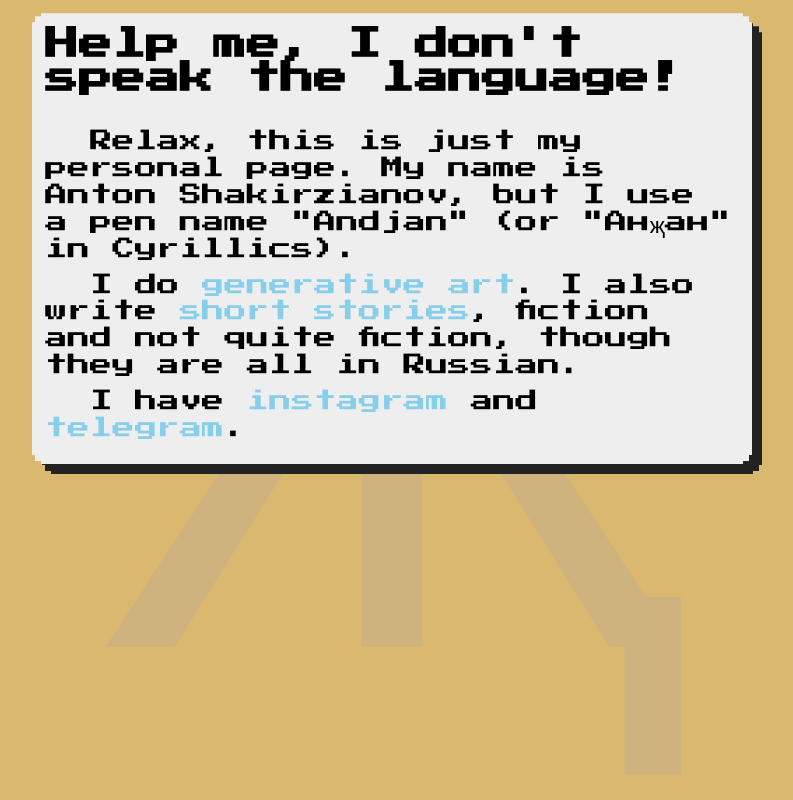
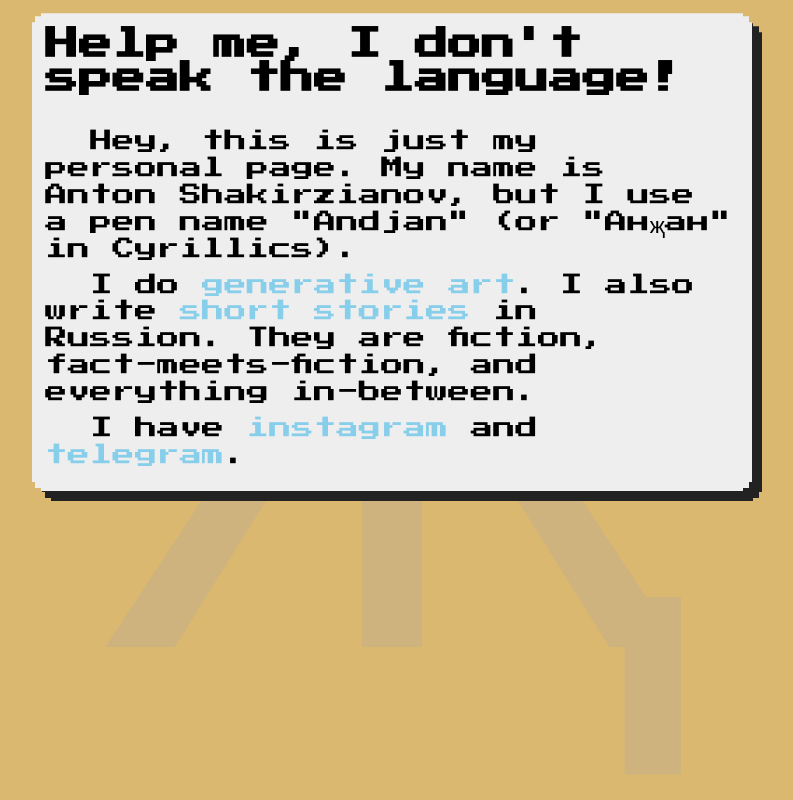
Before and after one commit to ashakirzianov/ashakirzianov-com, a Next.js app: page /about-en in a window 1280 px wide. Shown: the whole page, without its empty margins (248-1041 px from the left). Built offline with nearby package versions, Linux system fonts and the light colour scheme.

Commit message:
Adjuste texts a bit

```diff
--- a/components/Cards.tsx
+++ b/components/Cards.tsx
@@ -70,7 +70,7 @@ export function AboutCard({ hue, onHover }: {
 }) {
     return <Card>
         <div className="content noselect" unselectable="on">
-            —Привет! Меня зовут <span>Анҗан</span>. Я пишу <AboutLink href={href('text', { hue })} highlight="stories" onHover={onHover}>рассказы</AboutLink> и генерирую <AboutLink href={href('sketch', { hue })} highlight="posters" onHover={onHover}>плакаты и формы</AboutLink>.
+            —Привет! Меня зовут <span>Анҗан</span>. Я пишу <AboutLink href={href('text', { hue })} highlight="stories" onHover={onHover}>рассказы</AboutLink> и <AboutLink href={href('sketch', { hue })} highlight="posters" onHover={onHover}>генерирую формы</AboutLink>.
             <p>&nbsp;</p>
             — Что? Кто ты такой и <AboutLink href={href('about', { hue })}>что это за буква җ?</AboutLink>
 
--- a/pages/about-en.tsx
+++ b/pages/about-en.tsx
@@ -16,8 +16,8 @@ export default function AboutPage() {
         </Head>
         <AboutCard>
             <h1>{`Help me, I don't speak the language!`}</h1>
-            <p>{`Relax, this is just my personal page. My name is Anton Shakirzianov, but I use a pen name "Andjan" (or "Анҗан" in Cyrillics).`}</p>
-            <p>I do <AboutLink href={href('sketch', { hue })}>generative art</AboutLink>. I also write <AboutLink href={href('text', { hue })}>short stories</AboutLink>, fiction and not quite fiction, though they are all in Russian.</p>
+            <p>{`Hey, this is just my personal page. My name is Anton Shakirzianov, but I use a pen name "Andjan" (or "Анҗан" in Cyrillics).`}</p>
+            <p>I do <AboutLink href={href('sketch', { hue })}>generative art</AboutLink>. I also write <AboutLink href={href('text', { hue })}>short stories</AboutLink> in Russion. They are fiction, fact-meets-fiction, and everything in-between.</p>
             <p>I have <AboutLink href='https://instagram.com/ashakirzianov'>instagram</AboutLink> and <AboutLink href='https://t.me/ashakirzianov_live'>telegram</AboutLink>.</p>
         </AboutCard>
     </PixelPage>
```
